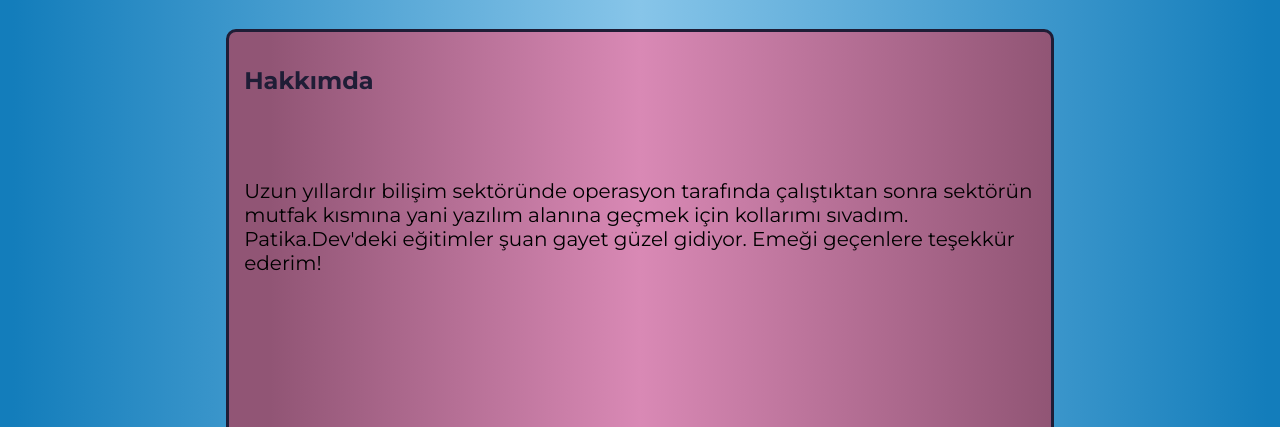
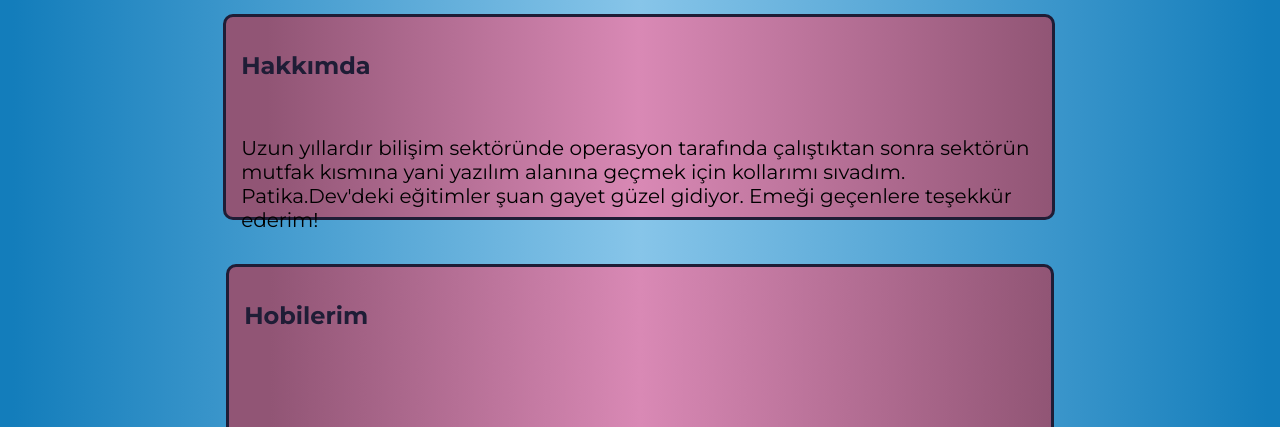
Before and after one commit to 1Kandar/patikaDevHtmlHomework, a plain HTML site: page index.html in a window 1280 px wide. Shown: the part 117-544 px from the top of the page. Drawn offline with Linux system fonts and the light colour scheme.

Commit message:
Last Update

```diff
--- a/Css/style.css
+++ b/Css/style.css
@@ -38,12 +38,26 @@ body{
     border-style: solid;
     border-radius: 10px;
     background: linear-gradient(90deg,#915575 05%, #D989B5 50%,#915575      100%);
-
-    margin: 15px auto 15px;
+    margin: 250px auto 15px;
     padding: 25px auto 25px;
     padding-bottom: 150px;
 
 }
+
+
+.about{
+    width: 64.5%;
+    height: 200px;
+    border: 3px;
+    border-color: #1F1D36;
+    border-style: solid;
+    border-radius: 10px;
+    background: linear-gradient(90deg,#915575 05%, #D989B5 50%,#915575      100%);
+    right:17.6%;
+    position: absolute;
+    margin-bottom: 100px;
+}
+
 
 
 h1{
@@ -85,10 +99,11 @@ h4{
     color: #1F1D36;
 }
 p{
-    padding: 15px 15px 15px 15px;
-    margin-bottom: 15px;
+    padding: 15px 15px 1px 15px;
+    margin-bottom: 1px;
     font-family: Montserrat;
     font-size: 20px;
+    position: relative;
 
 }
 
--- a/index.html
+++ b/index.html
@@ -14,8 +14,8 @@
         <!-- Başlık -->
         <div class="title"> <img class="logo" src="Images/K1.svg" alt="logo"></div>
         <br>
-    <div class="sub-titles">
-        <h2>Hakkımda</h2>
+    <div class="about">
+        <h2 style="margin-bottom: 1px; padding-bottom:1px;">Hakkımda</h2>
         <br>
         <!-- Düşüncelerim -->
         <p> Uzun yıllardır bilişim sektöründe operasyon tarafında çalıştıktan sonra sektörün mutfak kısmına yani yazılım alanına geçmek için kollarımı sıvadım. Patika.Dev'deki eğitimler şuan gayet güzel gidiyor. Emeği geçenlere teşekkür ederim!</p>
```
